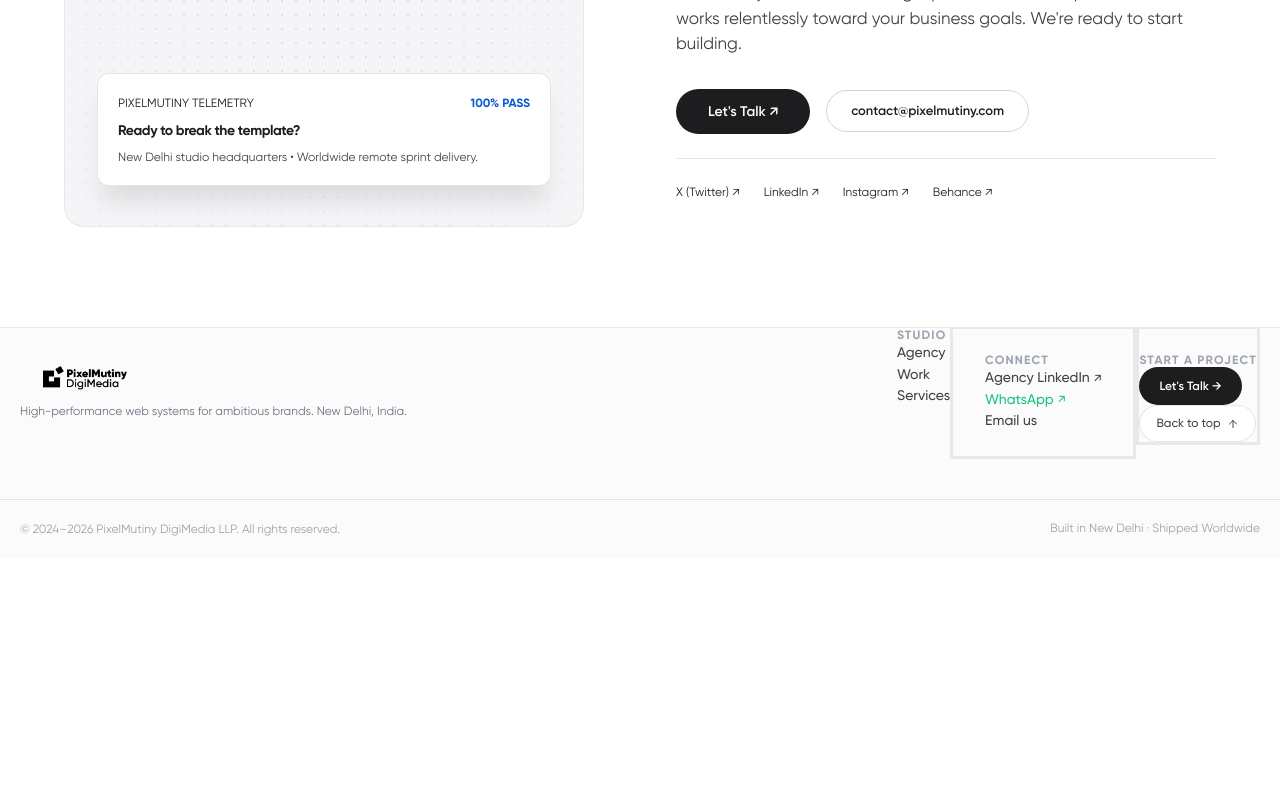
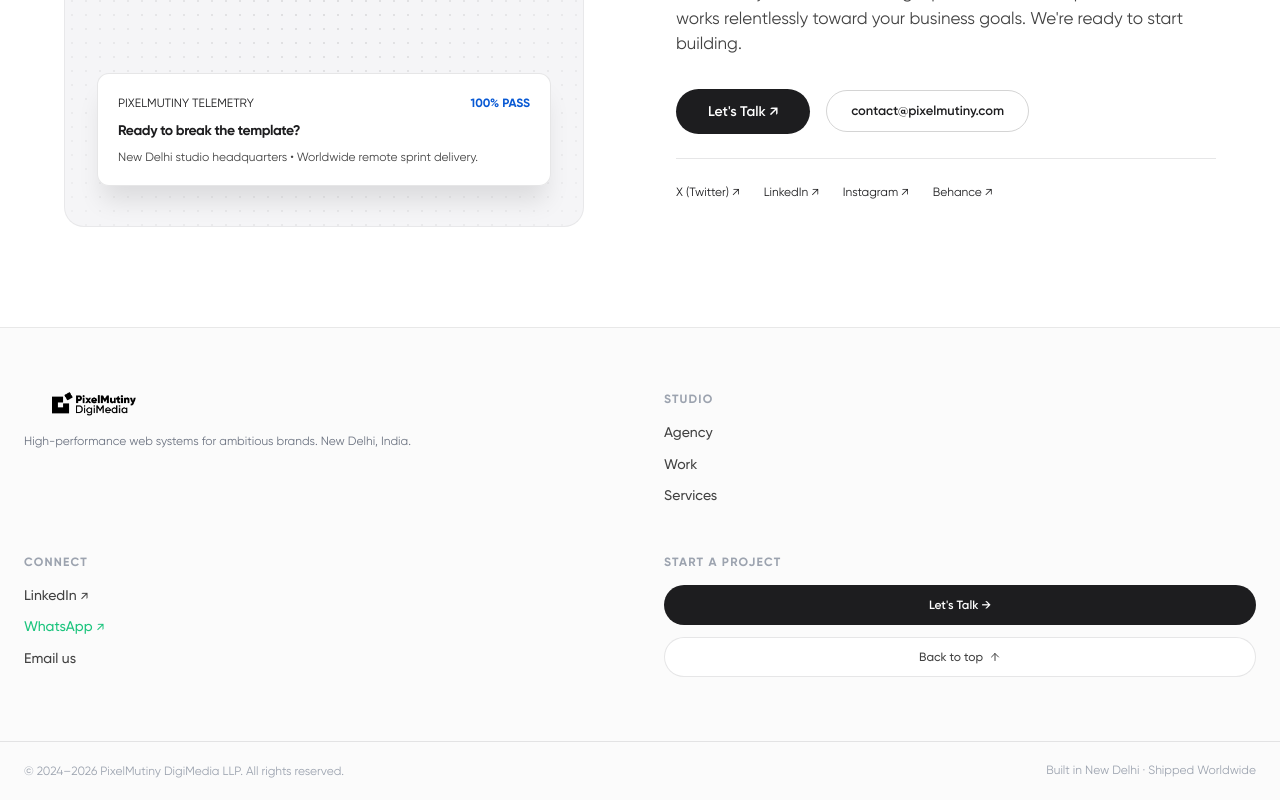
Before and after one commit to stshaw93155/PixelMutiny, a Next.js app: page / in a window 1280 px wide. Shown: the part 5704-6504 px from the top of the page. Before the commit the page ends 6262 px from the top, so only its background shows below. Built offline with nearby package versions, Linux system fonts and the light colour scheme.

Commit message:
fix: footer grid layout with 48px gap, aligned column baselines, consistent headings and matched button widths

```diff
--- a/app/components/GlobalShell.js
+++ b/app/components/GlobalShell.js
@@ -56,46 +56,51 @@
       {/* STUDIO FOOTER — Spacious 3-Row Layout */}
       <footer className="w-full bg-[#FBFBFB] border-t border-[rgba(18,18,19,0.08)] text-[#424242]">
 
-        {/* ROW 1: Brand + Nav Links */}
-        <div className="max-w-[1400px] mx-auto px-5 sm:px-10 lg:px-16 xl:px-20 pt-14 pb-10">
-          <div className="flex flex-col lg:flex-row items-start lg:items-center justify-between gap-10">
+        {/* ROW 1: Brand + Nav Grid */}
+        <div className="max-w-[1400px] mx-auto px-6 py-16">
+          <div className="grid grid-cols-1 md:grid-cols-2 lg:grid-cols-[2fr_1fr_1fr_1fr] items-start gap-12 lg:gap-12">
 
-            {/* Brand */}
-            <div className="flex flex-col gap-3 min-w-[180px]">
+            {/* Brand block (Lines up flush with link column baselines) */}
+            <div className="flex flex-col gap-4">
               <Link href="/" className="inline-flex items-center gap-2 hover:opacity-80 transition-opacity">
                 <Image
                   src="/img/logo-main.png"
                   alt="PixelMutiny"
-                  width={130}
-                  height={32}
+                  width={140}
+                  height={34}
                   className="h-6 w-auto object-contain"
                 />
               </Link>
-              <p className="text-xs text-[#6B7280] leading-relaxed max-w-[220px]">
+              <p className="text-xs text-[#6B7280] leading-relaxed max-w-[280px]">
                 High-performance web systems for ambitious brands. New Delhi, India.
               </p>
             </div>
 
-            {/* Nav columns with clean dividers and breathing room */}
-            <div className="flex flex-wrap items-start text-sm divide-y sm:divide-y-0 sm:divide-x divide-[rgba(18,18,19,0.08)]">
-              {/* Studio */}
-              <div className="flex flex-col gap-3.5 pr-8 lg:pr-12 pb-6 sm:pb-0 min-w-[130px]">
-                <span className="text-[10px] font-bold uppercase tracking-widest text-[#9CA3AF] font-mono">Studio</span>
+            {/* Column 1: Studio */}
+            <div className="flex flex-col">
+              <span className="text-[10px] font-bold uppercase tracking-widest text-[#9CA3AF] font-mono mb-4 block">
+                Studio
+              </span>
+              <div className="flex flex-col gap-2.5 text-sm">
                 <Link href="/about" className="hover:text-[#0859D4] transition-colors font-medium">Agency</Link>
                 <Link href="/works" className="hover:text-[#0859D4] transition-colors font-medium">Work</Link>
                 <Link href="/services" className="hover:text-[#0859D4] transition-colors font-medium">Services</Link>
               </div>
+            </div>
 
-              {/* Connect */}
-              <div className="flex flex-col gap-3.5 px-0 sm:px-8 lg:px-12 py-6 sm:py-0 min-w-[140px]">
-                <span className="text-[10px] font-bold uppercase tracking-widest text-[#9CA3AF] font-mono">Connect</span>
+            {/* Column 2: Connect */}
+            <div className="flex flex-col">
+              <span className="text-[10px] font-bold uppercase tracking-widest text-[#9CA3AF] font-mono mb-4 block">
+                Connect
+              </span>
+              <div className="flex flex-col gap-2.5 text-sm">
                 <a
                   href="https://www.linkedin.com/in/gfxsumit/"
                   target="_blank"
                   rel="noreferrer"
                   className="hover:text-[#0859D4] transition-colors font-medium inline-flex items-center gap-1"
                 >
-                  Agency LinkedIn <span className="text-[10px]">↗</span>
+                  LinkedIn <span className="text-[10px]">↗</span>
                 </a>
                 <a
                   href="https://wa.me/919315580036?text=Hi%20Sumit%2C%20I%20would%20like%20to%20discuss%20a%20new%20project%20with%20PixelMutiny"
@@ -112,27 +117,32 @@
                   Email us
                 </a>
               </div>
+            </div>
 
-              {/* Start a project */}
-              <div className="flex flex-col gap-3.5 pl-0 sm:pl-8 lg:pl-12 pt-6 sm:pt-0 min-w-[150px]">
-                <span className="text-[10px] font-bold uppercase tracking-widest text-[#9CA3AF] font-mono">Start a project</span>
+            {/* Column 3: Start a project */}
+            <div className="flex flex-col">
+              <span className="text-[10px] font-bold uppercase tracking-widest text-[#9CA3AF] font-mono mb-4 block">
+                Start a project
+              </span>
+              <div className="flex flex-col gap-3 w-full sm:w-[160px]">
                 <button
                   type="button"
                   onClick={() => { playClick(); setIsInquiryOpen(true); }}
-                  className="inline-flex items-center justify-center px-5 py-2.5 rounded-full bg-[#1D1D1F] hover:bg-[#0859D4] text-white text-xs font-semibold transition-all duration-200 active:scale-95 cursor-pointer w-fit shadow-xs"
+                  className="inline-flex items-center justify-center w-full h-10 px-5 rounded-full bg-[#1D1D1F] hover:bg-[#0859D4] text-white text-xs font-semibold transition-all duration-200 active:scale-95 cursor-pointer shadow-xs"
                 >
                   Let&apos;s Talk →
                 </button>
                 <button
                   type="button"
                   onClick={handleBackToTop}
-                  className="inline-flex items-center gap-1.5 px-4 py-2 rounded-full border border-[rgba(18,18,19,0.14)] bg-white hover:bg-[#F5F5F7] hover:text-[#0859D4] text-xs font-medium transition-all duration-200 active:scale-95 cursor-pointer w-fit shadow-2xs"
+                  className="inline-flex items-center justify-center gap-1.5 w-full h-10 px-4 rounded-full border border-[rgba(18,18,19,0.14)] bg-white hover:bg-[#F5F5F7] hover:text-[#0859D4] text-xs font-medium transition-all duration-200 active:scale-95 cursor-pointer shadow-2xs"
                   aria-label="Back to top"
                 >
                   Back to top <ArrowUp className="w-3 h-3" />
                 </button>
               </div>
             </div>
+
           </div>
         </div>
 
@@ -140,7 +150,7 @@
         <div className="border-t border-dashed border-[rgba(18,18,19,0.1)]" />
 
         {/* ROW 2: Copyright bar */}
-        <div className="max-w-[1400px] mx-auto px-5 sm:px-10 lg:px-16 xl:px-20 py-5">
+        <div className="max-w-[1400px] mx-auto px-6 py-5">
           <div className="flex flex-col sm:flex-row items-center justify-between gap-3 text-xs text-[#9CA3AF]">
             <span>© 2024–2026 PixelMutiny DigiMedia LLP. All rights reserved.</span>
             <span className="font-mono text-[11px]">Built in New Delhi · Shipped Worldwide</span>
```
